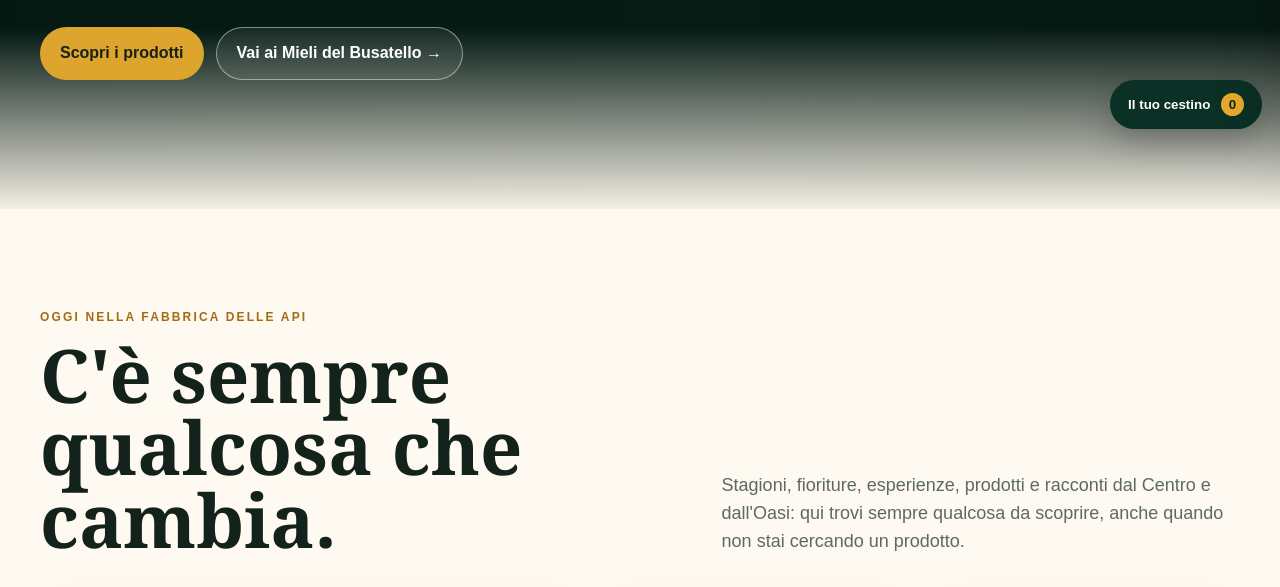
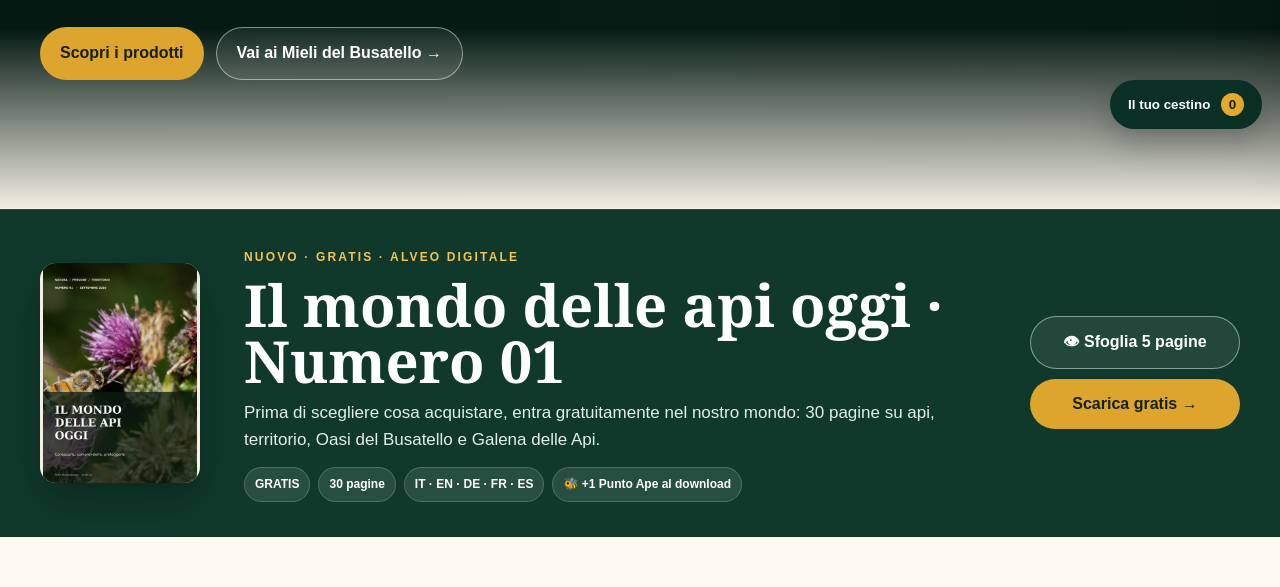
Before and after one commit to cleo6920/miele-backend, a website: page shop-v2.html in a window 1280 px wide. Shown: the part 653-1240 px from the top of the page. Drawn offline with nearby package versions, Linux system fonts and the light colour scheme.

Commit message:
Mette Edizione Aperta in evidenza subito nella Bottega

```diff
--- a/shop-v2.html
+++ b/shop-v2.html
@@ -39,6 +39,18 @@ img{display:block;max-width:100%}
 .btn{display:inline-flex;align-items:center;justify-content:center;padding:13px 20px;border-radius:999px;font-weight:900}
 .btn-gold{background:var(--gold);color:#172019}
 .btn-glass{border:1px solid rgba(255,255,255,.46);background:rgba(255,255,255,.08);color:#fff}
+.editorial-hook{background:#10392c;color:#fff;padding:34px 0;border-top:1px solid rgba(255,255,255,.08);border-bottom:1px solid rgba(0,0,0,.08)}
+.editorial-hook-inner{display:grid;grid-template-columns:180px 1fr auto;gap:24px;align-items:center}
+.editorial-hook-cover{width:160px;max-height:220px;object-fit:contain;border-radius:16px;box-shadow:0 18px 40px rgba(0,0,0,.28);background:#f4efe4}
+.editorial-hook-copy .eyebrow{color:#f3c257}
+.editorial-hook-copy h2{font-family:Georgia,serif;font-size:clamp(34px,4.6vw,58px);line-height:.98;margin:8px 0 10px}
+.editorial-hook-copy p{margin:0;color:#e2eee8;font-size:17px;max-width:760px}
+.editorial-hook-meta{display:flex;gap:8px;flex-wrap:wrap;margin-top:14px}
+.editorial-hook-meta span{background:rgba(255,255,255,.1);border:1px solid rgba(255,255,255,.18);border-radius:999px;padding:7px 10px;font-size:12px;font-weight:900}
+.editorial-hook-actions{display:flex;flex-direction:column;gap:10px;min-width:210px}
+.editorial-hook-actions .btn{white-space:nowrap}
+@media(max-width:850px){.editorial-hook-inner{grid-template-columns:120px 1fr}.editorial-hook-cover{width:110px;max-height:160px}.editorial-hook-actions{grid-column:1/-1;flex-direction:row;flex-wrap:wrap;min-width:0}}
+@media(max-width:560px){.editorial-hook{padding:24px 0}.editorial-hook-inner{grid-template-columns:88px 1fr;gap:16px}.editorial-hook-cover{width:82px;max-height:124px}.editorial-hook-copy h2{font-size:30px}.editorial-hook-copy p{font-size:15px}.editorial-hook-meta span{font-size:11px}.editorial-hook-actions{flex-direction:column}.editorial-hook-actions .btn{width:100%}}
 .chapter{padding:95px 0}
 .section-head{display:grid;grid-template-columns:1.1fr .9fr;gap:48px;align-items:end;margin-bottom:40px}
 .section-head h2{font-family:Georgia,'Times New Roman',serif;font-size:clamp(44px,6vw,74px);line-height:.98;margin:10px 0 0}
@@ -463,6 +475,22 @@ img{display:block;max-width:100%}
   </div>
 </section>
 
+<section class="editorial-hook" id="edizione-aperta-in-evidenza">
+  <div class="wrap editorial-hook-inner">
+    <img class="editorial-hook-cover" src="/images/il-mondo-api-oggi-01-cover.jpg" alt="Copertina Il mondo delle api oggi Numero 01">
+    <div class="editorial-hook-copy">
+      <span class="eyebrow">NUOVO · GRATIS · ALVEO DIGITALE</span>
+      <h2>Il mondo delle api oggi · Numero 01</h2>
+      <p>Prima di scegliere cosa acquistare, entra gratuitamente nel nostro mondo: 30 pagine su api, territorio, Oasi del Busatello e Galena delle Api.</p>
+      <div class="editorial-hook-meta"><span>GRATIS</span><span>30 pagine</span><span>IT · EN · DE · FR · ES</span><span>🐝 +1 Punto Ape al download</span></div>
+    </div>
+    <div class="editorial-hook-actions">
+      <a class="btn btn-glass" href="/alveo-digitale?open=preview#contenuti">👁 Sfoglia 5 pagine</a>
+      <a class="btn btn-gold" href="/alveo-digitale?open=download#contenuti">Scarica gratis →</a>
+    </div>
+  </div>
+</section>
+
 <section class="chapter today" id="oggi">
   <div class="wrap">
     <div class="section-head">
```
